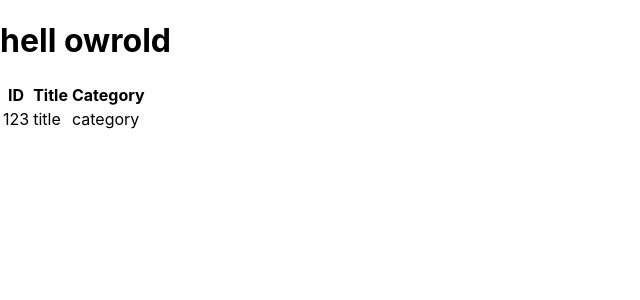
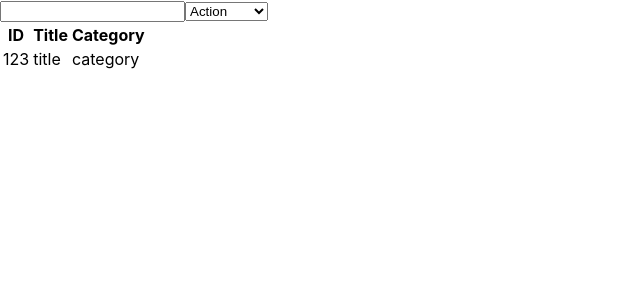
Before and after one commit to abeidahmed/react-redux-bookstore, a React (Create React App) app: page / in a window 1280 px wide. Shown: the top 300 px of the page, without its empty margins (0-640 px from the left). Built offline with nearby package versions, Linux system fonts and the light colour scheme.

Commit message:
List bookform options

```diff
--- a/src/containers/BookForm.js
+++ b/src/containers/BookForm.js
@@ -1,7 +1,31 @@
-const BookForm = () => (
-  <div>
-    <h1>hell owrold</h1>
-  </div>
-);
+const BookForm = () => {
+  const categories = [
+    'Action',
+    'Biography',
+    'History',
+    'Horror',
+    'Kids',
+    'Learning',
+    'Sci-Fi',
+  ];
+
+  return (
+    <div>
+      <form>
+        <div>
+          <input type="text" id="title" />
+          <select>
+            {categories.map((category, index) => (
+              // eslint-disable-next-line react/no-array-index-key
+              <option value={category} key={index}>
+                {category}
+              </option>
+            ))}
+          </select>
+        </div>
+      </form>
+    </div>
+  );
+};
 
 export default BookForm;
```
